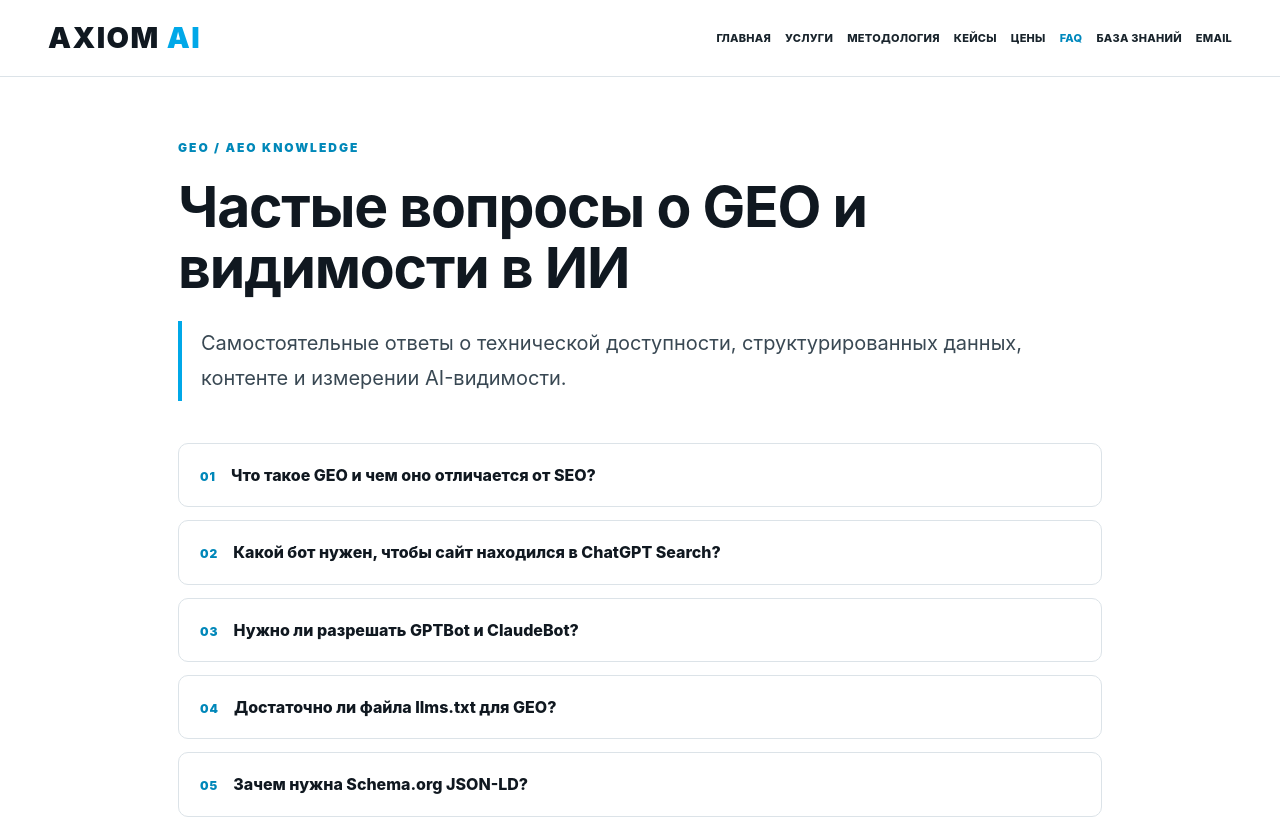
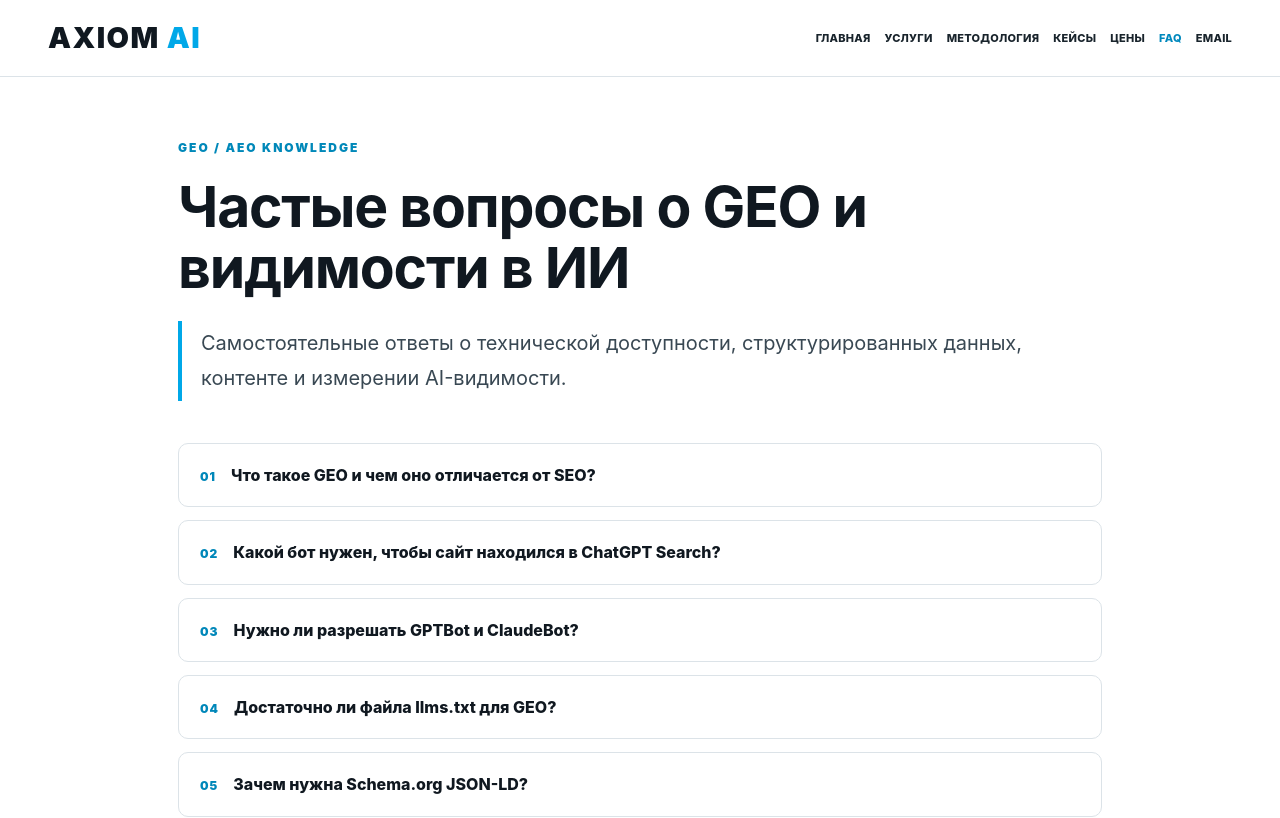
Before and after one commit to Chandr777/axiom-ai, a React (Vite) app: page /faq in a window 1280 px wide. Shown: the top 818 px of the page. Built offline with nearby package versions, Linux system fonts and the light colour scheme.

Commit message:
Remove knowledge base links and Telegram contacts

```diff
--- a/src/Navbar.jsx
+++ b/src/Navbar.jsx
@@ -24,7 +24,6 @@ export default function Navbar() {
     <Link className="brand" to="/">AXIOM <span>AI</span></Link>
     {!mobile && <nav className="nav" aria-label="Основная навигация">
       {links.map(([path,label]) => <Link key={path} to={path} className={location.pathname===path?'active':''}>{label}</Link>)}
-      <a href="/knowledge/">БАЗА ЗНАНИЙ</a>
       <a href={`mailto:${EMAIL}`}>EMAIL</a>
     </nav>}
     {mobile && <button className="menu-toggle" onClick={() => setOpen(!open)} aria-expanded={open} aria-label="Открыть меню"><span/><span/><span/></button>}
```
